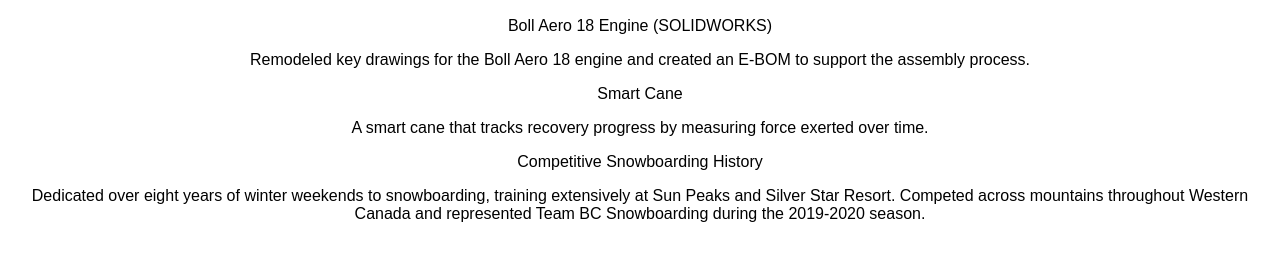
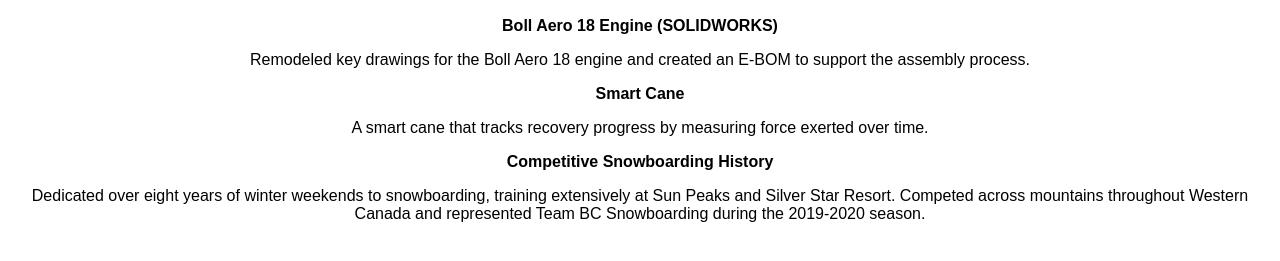
Before and after one commit to Maxeemum/website, a plain HTML site: page projects.html in a window 1280 px wide. Shown: the part 209-470 px from the top of the page. Drawn offline with Linux system fonts and the light colour scheme.

Commit message:
Update projects.html

```diff
--- a/projects.html
+++ b/projects.html
@@ -16,19 +16,19 @@
             <a href="blog.html">Extra</a>
         </nav>
     </header>
-   <main>
+    <main>
     <h2>Projects</h2>
-    <ul>
+    <ul style="list-style-position: inside;">
         <li>
-            <a href="files/DRAWINGPACK.pdf" target="_blank">Boll Aero 18 Engine (SOLIDWORKS)</a>
+            <a href="files/DRAWINGPACK.pdf" target="_blank"><b>Boll Aero 18 Engine (SOLIDWORKS)</b></a>
             <p>Remodeled key drawings for the Boll Aero 18 engine and created an E-BOM to support the assembly process.</p>
         </li>
         <li>
-            <a href="https://github.com/Maxeemum/smart-cane" target="_blank">Smart Cane</a>
+            <a href="https://github.com/Maxeemum/smart-cane" target="_blank"><b>Smart Cane</b></a>
             <p>A smart cane that tracks recovery progress by measuring force exerted over time.</p>
         </li>
         <li>
-            <a href="https://www.fis-ski.com/DB/general/athlete-biography.html?competitorid=236830&sectorcode=SB" target="_blank">Competitive Snowboarding History</a>
+            <a href="https://www.fis-ski.com/DB/general/athlete-biography.html?competitorid=236830&sectorcode=SB" target="_blank"><b>Competitive Snowboarding History</b></a>
             <p>Dedicated over eight years of winter weekends to snowboarding, training extensively at Sun Peaks and Silver Star Resort. Competed across mountains throughout Western Canada and represented Team BC Snowboarding during the 2019-2020 season.</p>
         </li>
     </ul>
```
